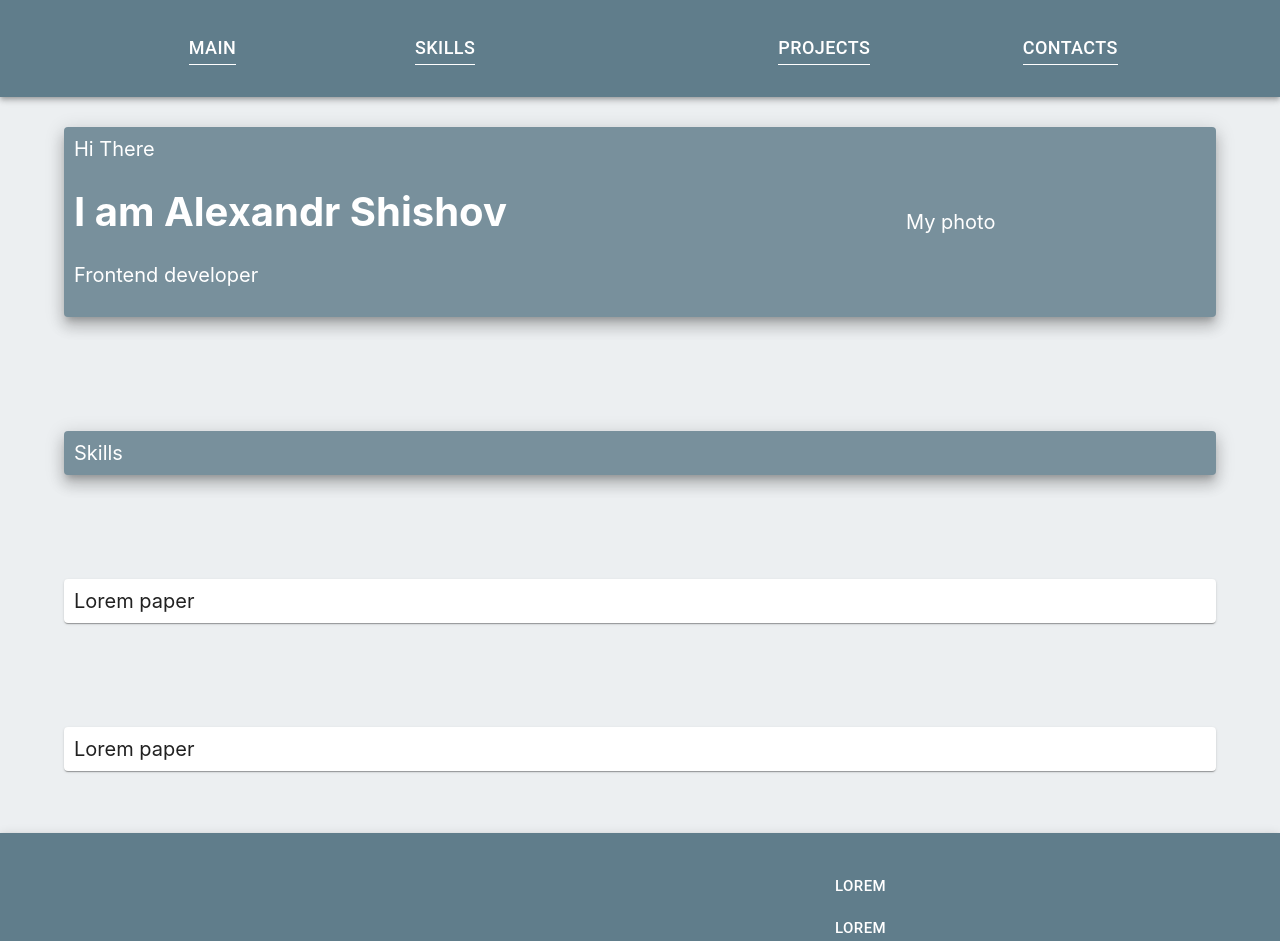
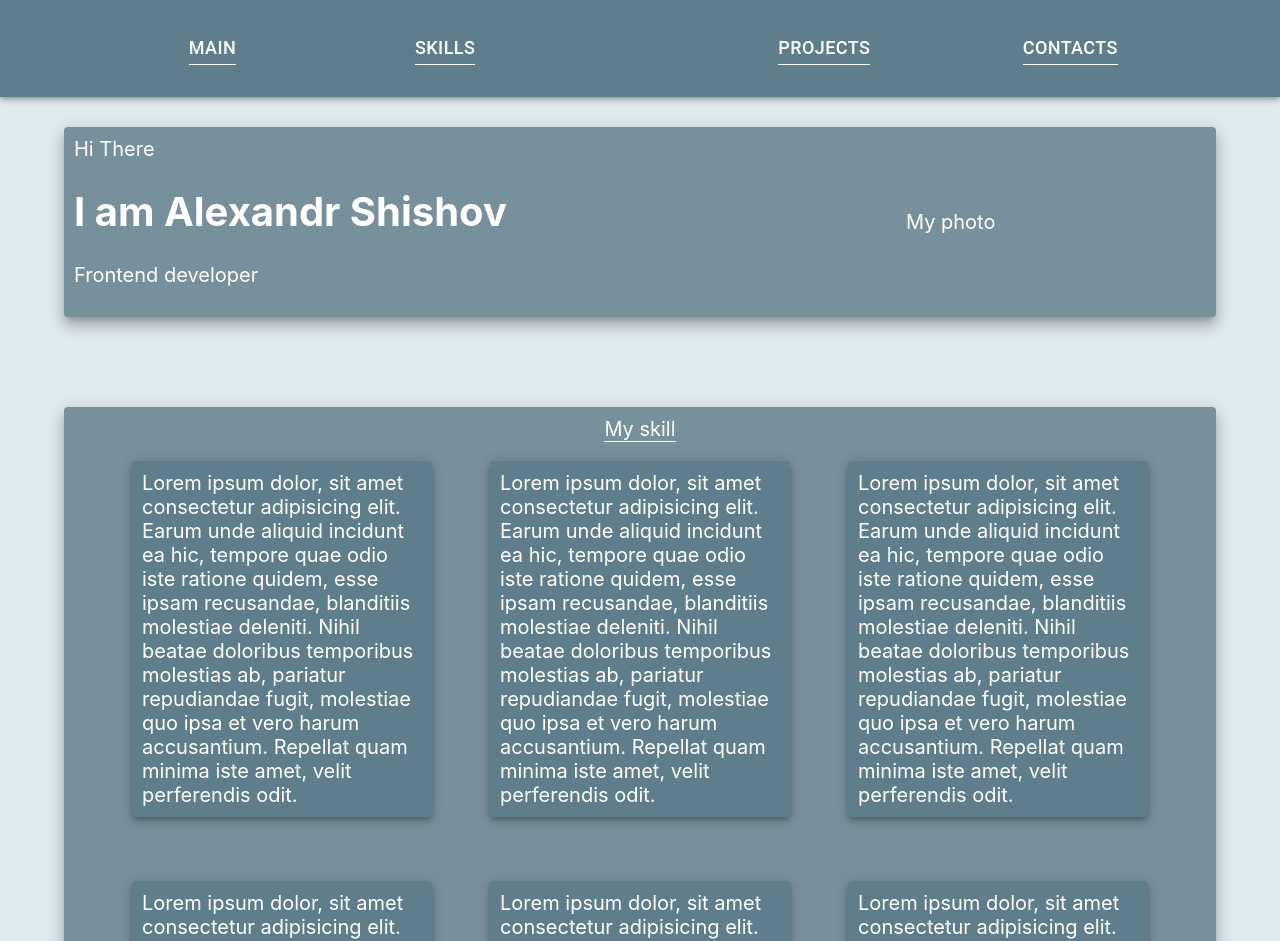
Before and after one commit to yo-atmosf3re/_port, a React (Create React App) app: page / in a window 1280 px wide. Shown: the top 941 px of the page. Built offline with nearby package versions, Linux system fonts and the light colour scheme.

Commit message:
creation of a new component Skill, AllSkills; adding layout for new components; correction of the old layout;

```diff
--- a/src/App.module.css
+++ b/src/App.module.css
@@ -1,3 +1,3 @@
 .body {
-   background-color: #eceff1;
+   background-color: #e0ebf0f8;
 }
--- a/src/components/Main/AboutMe/AboutMe.tsx
+++ b/src/components/Main/AboutMe/AboutMe.tsx
@@ -4,7 +4,7 @@ import * as React from 'react';
 function AboutMe() {
    return (
       <Grid item>
-         <Box>
+         <Box >
             <Paper elevation={10} style={{ padding: '10px', margin: '30px 0', backgroundColor: '#78909c', color: 'white' }}>
                <Grid container alignItems='center' justifyContent='space-between'>
                   <Grid item >
--- /dev/null
+++ b/src/components/Main/AllSkills/AllSkills.tsx
@@ -0,0 +1,27 @@
+import { Grid, Box, Paper } from '@mui/material';
+import * as React from 'react';
+import Skill from './Skill/Skill';
+import SkillTitle from './SkillTitle/SkillTitle';
+
+function AllSkills() {
+   return (
+      <Grid item>
+         <Box >
+
+            <Paper elevation={10} style={{ padding: '10px', margin: '20px 0', backgroundColor: '#78909c', color: 'white' }}>
+               <SkillTitle />
+               <Grid container justifyContent={'space-evenly'}>
+                  <Skill />
+                  <Skill />
+                  <Skill />
+                  <Skill />
+                  <Skill />
+                  <Skill />
+               </Grid>
+            </Paper>
+         </Box>
+      </Grid>
+   );
+}
+
+export default AllSkills;
--- /dev/null
+++ b/src/components/Main/AllSkills/Skill/Skill.tsx
@@ -0,0 +1,22 @@
+import { Grid, Box, Paper } from '@mui/material';
+import * as React from 'react';
+
+function Skill() {
+   const skillStyles = {
+      padding: '10px',
+      margin: '20px 0',
+      backgroundColor: '#607d8b',
+      color: 'white',
+   }
+   return (<div>
+      <Grid item style={{ width: '300px', height: '400px' }}>
+         <Box>
+            <Paper elevation={5} style={skillStyles}>
+               Lorem ipsum dolor, sit amet consectetur adipisicing elit. Earum unde aliquid incidunt ea hic, tempore quae odio iste ratione quidem, esse ipsam recusandae, blanditiis molestiae deleniti. Nihil beatae doloribus temporibus molestias ab, pariatur repudiandae fugit, molestiae quo ipsa et vero harum accusantium. Repellat quam minima iste amet, velit perferendis odit.
+            </Paper>
+         </Box>
+      </Grid>
+   </div>);
+}
+
+export default Skill;
--- /dev/null
+++ b/src/components/Main/AllSkills/SkillTitle/SkillTitle.tsx
@@ -0,0 +1,12 @@
+import { Box } from '@mui/material';
+import * as React from 'react';
+
+function SkillTitle() {
+   return (<div>
+      <Box style={{ textAlign: 'center' }}>
+         <span style={{ borderBottom: '1px solid' }}>My skill</span>
+      </Box>
+   </div>);
+}
+
+export default SkillTitle;
--- a/src/components/Main/Main.tsx
+++ b/src/components/Main/Main.tsx
@@ -1,14 +1,14 @@
 import { Container, Grid, Box, Paper } from '@mui/material';
 import * as React from 'react';
 import AboutMe from './AboutMe/AboutMe';
-import Skills from './Skills/Skills';
+import AllSkills from './AllSkills/AllSkills';
 
 function Main() {
    return (
-      <Container style={{ height: '100vh' }}>
-         <Grid justifyContent='center' fontSize='20px' container direction='column' columns={3} spacing={8}>
+      <Container >
+         <Grid justifyContent='center' fontSize='20px' container direction='column' columns={3} spacing={5}>
             <AboutMe />
-            <Skills />
+            <AllSkills />
             <Grid item>
                <Box>
                   <Paper elevation={1} style={{ padding: '10px', margin: '20px 0' }}>
--- a/src/components/Main/Skills/Skills.tsx
+++ /dev/null
@@ -1,16 +0,0 @@
-import { Grid, Box, Paper } from '@mui/material';
-import * as React from 'react';
-
-function Skills() {
-   return (
-      <Grid item>
-         <Box>
-            <Paper elevation={10} style={{ padding: '10px', margin: '20px 0', backgroundColor: '#78909c', color: 'white' }}>
-               Skills
-            </Paper>
-         </Box>
-      </Grid>
-   );
-}
-
-export default Skills;
```
